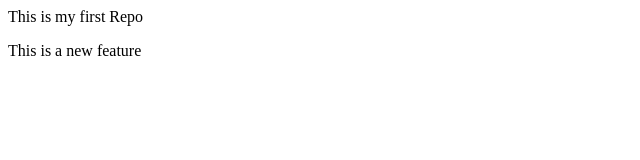
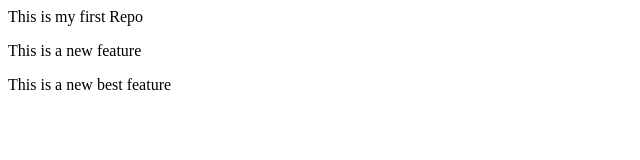
Before and after one commit to Ai202776/localrepo, a plain HTML site: page index.html in a window 1280 px wide. Shown: the whole page, without its empty margins (0-640 px from the left). Drawn offline with Linux system fonts and the light colour scheme.

Commit message:
add neww line

```diff
--- a/index.html
+++ b/index.html
@@ -1,2 +1,3 @@
 <p>This is my first Repo</p>
 <p>This is a new feature</p>
+<p>This is a new best feature</p>
```
